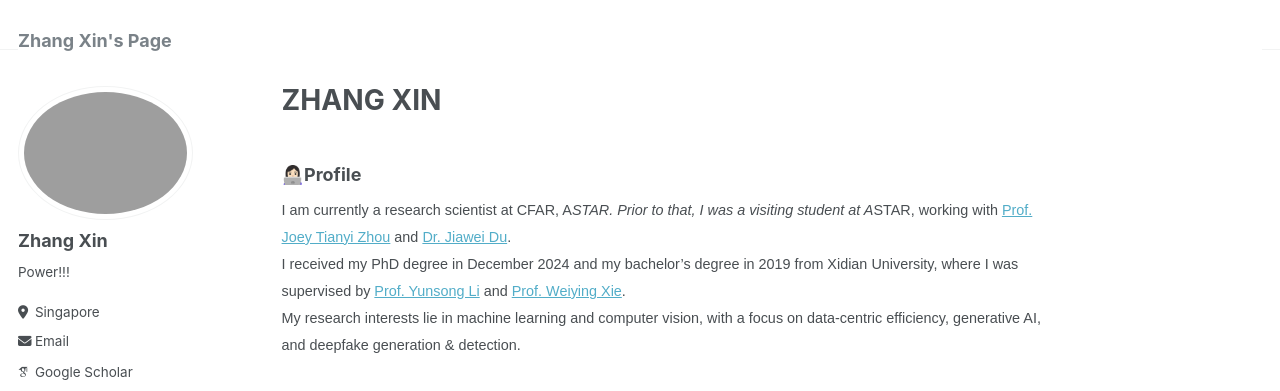
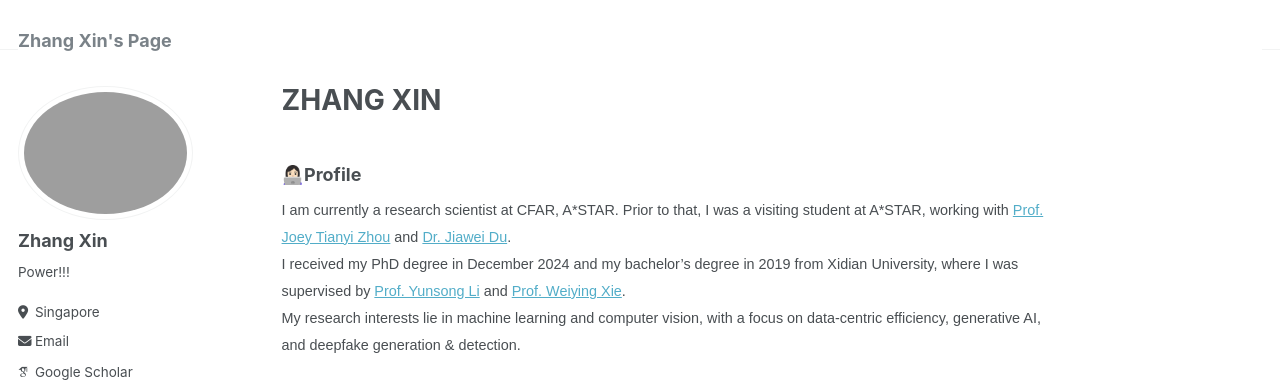
Before and after one commit to zhangxin-xd/zhangxin-xd.github.io, a Jekyll site: the page built from _pages/about.md, in a window 1280 px wide and 900 px high. Shown: the top 391 px of the window. Built offline with Jekyll 4.4.1, drawn with Linux system fonts in a browser that asks for light colours; some web fonts are replaced.

```diff
--- a/_pages/about.md
+++ b/_pages/about.md
@@ -10,7 +10,7 @@ redirect_from:
 ### 👩🏻‍💻Profile
 
 <span style="font-family:Arial; font-size:0.8em;">
-I am currently a research scientist at CFAR, A*STAR. Prior to that, I was a visiting student at A*STAR, working with [Prof. Joey Tianyi Zhou](https://joeyzhouty.github.io/index.html) and [Dr. Jiawei Du](https://scholar.google.com/citations?user=WrJKEzEAAAAJ&hl=en).<br>
+I am currently a research scientist at CFAR, A\*STAR. Prior to that, I was a visiting student at A\*STAR, working with [Prof. Joey Tianyi Zhou](https://joeyzhouty.github.io/index.html) and [Dr. Jiawei Du](https://scholar.google.com/citations?user=WrJKEzEAAAAJ&hl=en).<br>
 I received my PhD degree in December 2024 and my bachelor’s degree in 2019 from Xidian University, where I was supervised by [Prof. Yunsong Li](https://web.xidian.edu.cn/ysli/) and [Prof. Weiying Xie](https://web.xidian.edu.cn/wyxie/).<br>
 My research interests lie in machine learning and computer vision, with a focus on data-centric efficiency, generative AI, and deepfake generation & detection. <br>
 
```
